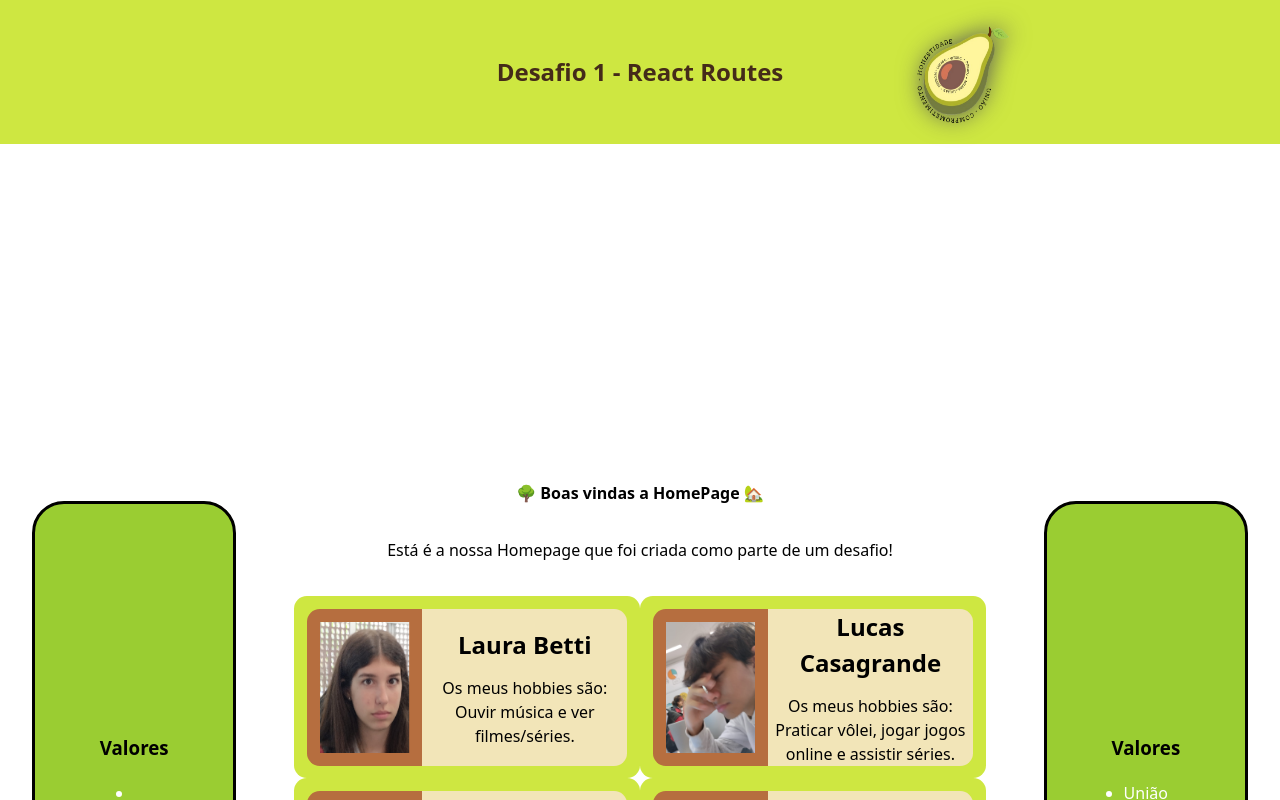
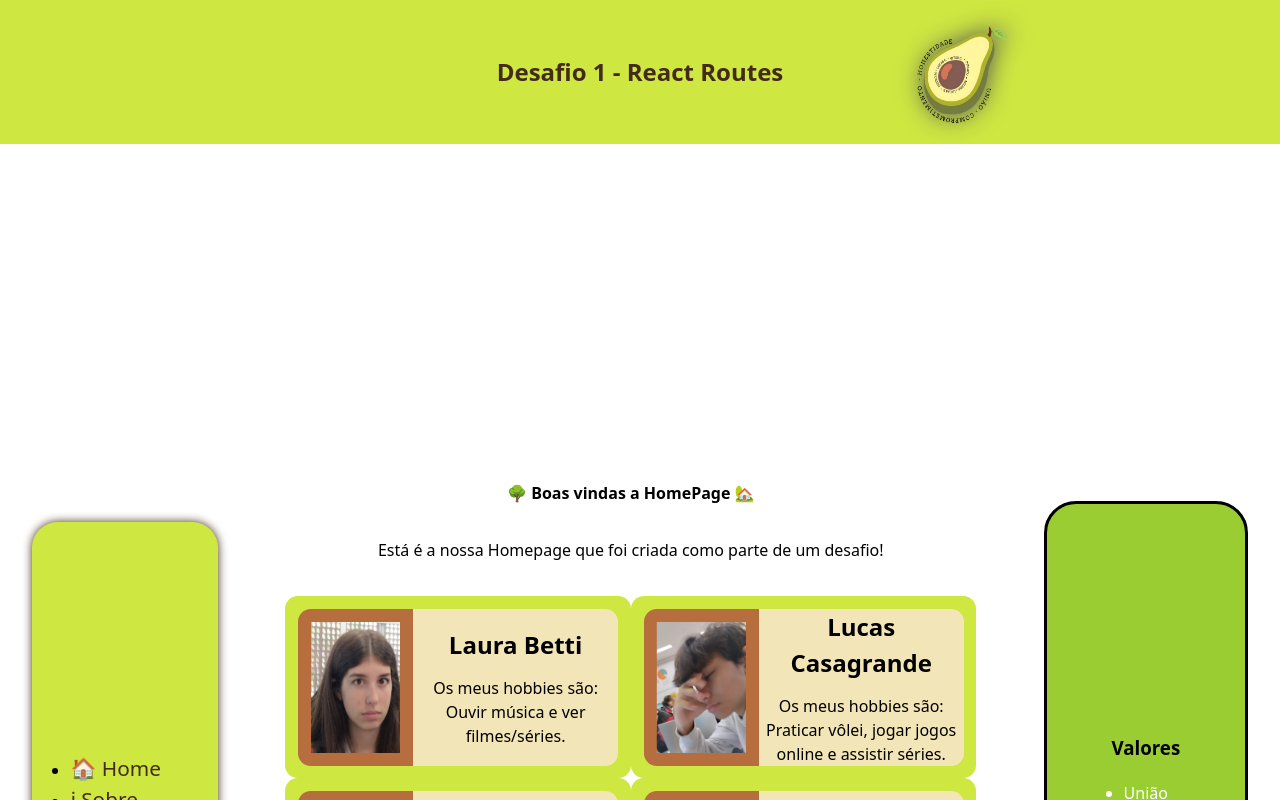
Before and after one commit to vitorcecato-sesi/desafio1-react-routes, a React (Vite) app: page / in a window 1280 px wide. Shown: the top 800 px of the page. Built offline with nearby package versions, Linux system fonts and the light colour scheme.

Commit message:
Adicionando navbar na home

```diff
--- a/src/App.jsx
+++ b/src/App.jsx
@@ -5,17 +5,19 @@ import Tarefas from "./pages/ListadeFazeres"
 import ValoresGrupo from "./pages/Valores"
 import Senai from './pages/SENAI'
 import SobreNos from './pages/SobreNos'
+import ListaTarefas from './pages/ListadeFazeres'
+import Navbar from './components/Navbar'
 
 function App() {
   return (
     <BrowserRouter>
-      {/* <Navbar/> */}
       <Routes>
         <Route path='/' element={<Home/>}/>
         <Route path='/tarefas' element={<Tarefas/>}/>
         <Route path="/valores" element={<ValoresGrupo/>} />
         <Route path='/sobreosprofessores' element={<Senai/>}/>
         <Route path='/sobrenos' element={<SobreNos/>}/>
+        <Route path='/listatarefas' element={<ListaTarefas/>}/>
       </Routes>
     </BrowserRouter>
   )
--- a/src/pages/Home.jsx
+++ b/src/pages/Home.jsx
@@ -7,6 +7,7 @@
     import Footer from "../components/Footer"
     import Valores from "../components/aside"
     import Integrantes from "../components/Integrantes"
+    import Navbar from "../components/Navbar"
 //.
 
 // Fotos
@@ -31,10 +32,12 @@ function Home(){
                 <Header/>
                 <center>
                     <section className="mainHome">
-                        <Valores/>
+                        <Navbar/>
+
                         <article className="conteudo">
                             <h1>🌳 Boas vindas a HomePage 🏡</h1>
                             <p>Está é a nossa Homepage que foi criada como parte de um desafio!</p>
+
                             <section>
                                 <section className="blocoImg">
                                 <Integrantes
```
